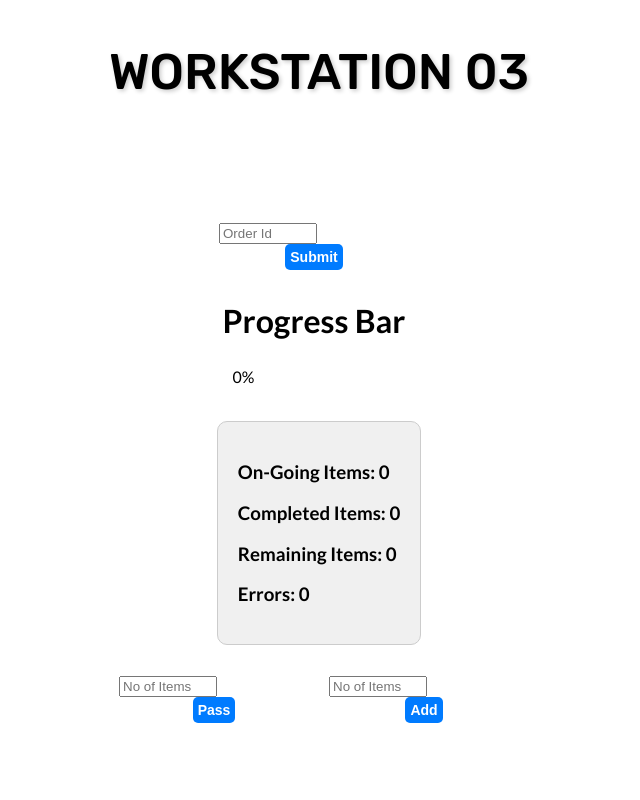
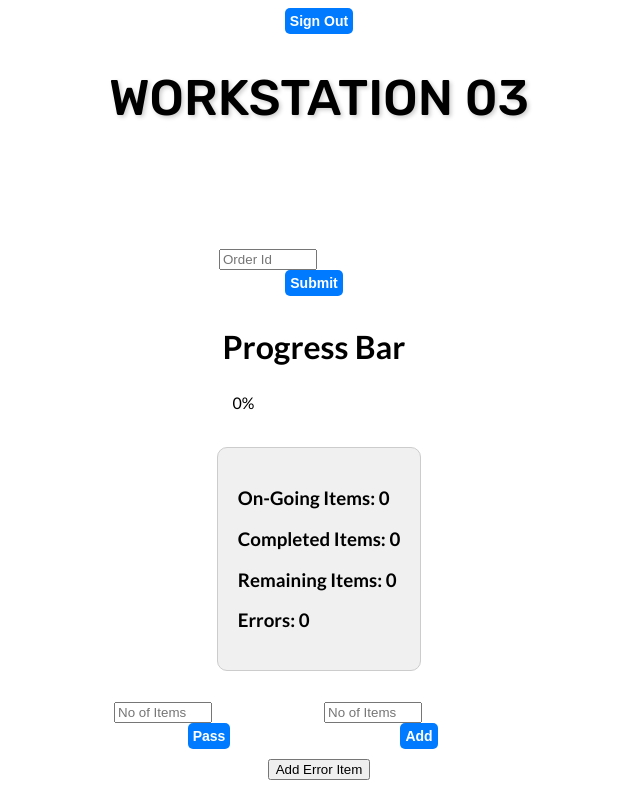
Before and after one commit to SandaruDias/CompanyB, a React (Vite) app in the folder FrontendPrabath/Frontend/: page /WorkStationThree in a window 1280 px wide. Shown: the whole page, without its empty margins (321-961 px from the left). Built offline with nearby package versions, Linux system fonts and the light colour scheme.

Commit message:
all Worksattions sync

```diff
--- a/FrontendPrabath/Frontend/src/Pages/WorkerInterfaceOne.jsx
+++ b/FrontendPrabath/Frontend/src/Pages/WorkerInterfaceOne.jsx
@@ -43,7 +43,7 @@ function WorkerInterfaceOne() {
           alert("Order Added!.");
           setNumberOfItems(data.totalNumber);
           setRemainingItems(data.waitToOne);
-
+          setErrors(0);
           setProgress(0);
           setOrderId2('');
         })
@@ -76,7 +76,7 @@ function WorkerInterfaceOne() {
           setCompletedItems(data.onGoingStationTwo + data.onGoingStationThree + data.waitToTwo + data.waitToThree)
           setRemainingItems(data.waitToOne);
           setErrors(data.errorOne);
-          setProgress((completedItems / data.totalNumber).toFixed(1));
+          setProgress(((data.onGoingStationTwo + data.onGoingStationThree + data.waitToTwo + data.waitToThree) / data.totalNumber*100).toFixed(1));
 
         })
         .catch((error) => {
@@ -242,7 +242,8 @@ function WorkerInterfaceOne() {
         </div>
       </div>
 
-      <div className="vertical-space">  </div>
+      <div className="vertical-space">
+      </div>
 
       <button className="error-button" onClick={handleAddError}>Add Error Item</button>
 
--- a/FrontendPrabath/Frontend/src/Pages/WorkerInterfaceThree.jsx
+++ b/FrontendPrabath/Frontend/src/Pages/WorkerInterfaceThree.jsx
@@ -85,6 +85,7 @@ function WorkerInterfaceThree() {
     }
   };
 
+
   const handleChange = (event) => {
     if (event.target.name === 'orderid1') {
       setOrderId1(event.target.value);
@@ -128,8 +129,33 @@ function WorkerInterfaceThree() {
     GetOrderToWorkStation();
   };
 
+  const handleSignOut = () => {
+    // Implement sign out logic here
+    console.log("Sign Out");
+  };
+
+  const handleAddError = async (e) => {
+
+    setErrors(errors+1);
+    try {
+      const response = await axios.put('http://localhost:8090/OnGoingOrder/WorkstationOneError/' + orderId1 + '/' + (1))
+    }
+    catch (error) {
+      alert("Enter Valid Amount");
+    }
+    // Handle adding order logic here
+
+    GetOrderToWorkStation();
+    console.log("Add Error Item",errors+1);
+
+  };
+
+
   return (
     <div className="worker-interface-one">
+            <div className="top-right">
+        <button className="login-button" onClick={handleSignOut}>Sign Out</button>
+      </div>
       <div className="details">
         <h1 className="login-title" style={{ textAlign: 'center' }}>Workstation 03</h1>
       </div>
@@ -199,6 +225,7 @@ function WorkerInterfaceThree() {
           </button>
         </div>
       </div>
+      <button className="error-button" onClick={handleAddError}>Add Error Item</button>
     </div>
   );
 }
--- a/FrontendPrabath/Frontend/src/Pages/WorkerInterfaceTwo.jsx
+++ b/FrontendPrabath/Frontend/src/Pages/WorkerInterfaceTwo.jsx
@@ -43,6 +43,8 @@ function WorkerInterfaceTwo() {
           alert("Order Added!.");
           setNumberOfItems(data.totalNumber);
           setRemainingItems(data.waitToOne);
+          setErrors(0);
+          setProgress(0);
           setOrderId2('');
         })
         .catch((error) => {
@@ -73,6 +75,7 @@ function WorkerInterfaceTwo() {
           setOnGoingItems(data.onGoingStationTwo);
           setCompletedItems(data.onGoingStationThree+data.waitToThree+data.completedNum)
           setRemainingItems(data.waitToTwo);
+          setErrors(data.errorOne);
           setProgress((((data.onGoingStationThree+data.waitToThree+data.completedNum)/data.totalNumber)*100).toFixed(1));
 
         })
@@ -126,9 +129,32 @@ function WorkerInterfaceTwo() {
   const handleSubmit = () =>{
     GetOrderToWorkStation();
   }
+  const handleSignOut = () => {
+    // Implement sign out logic here
+    console.log("Sign Out");
+  };
+
+  const handleAddError = async (e) => {
+
+    setErrors(errors+1);
+    try {
+      const response = await axios.put('http://localhost:8090/OnGoingOrder/WorkstationTwoError/' + orderId1 + '/' + (1))
+    }
+    catch (error) {
+      alert("Enter Valid Amount");
+    }
+    // Handle adding order logic here
+
+    GetOrderToWorkStation();
+    console.log("Add Error Item",errors+1);
+
+  };
 
   return (
     <div className="worker-interface-one">
+          <div className="top-right">
+        <button className="login-button" onClick={handleSignOut}>Sign Out</button>
+      </div>
       <div className="details">
         <h1 className="login-title" style={{ textAlign: 'center' }}>Workstation 02</h1>
       </div>
@@ -198,6 +224,7 @@ function WorkerInterfaceTwo() {
           </button>
         </div>
       </div>
+      <button className="error-button" onClick={handleAddError}>Add Error Item</button>
     </div>
   );
 }
```
